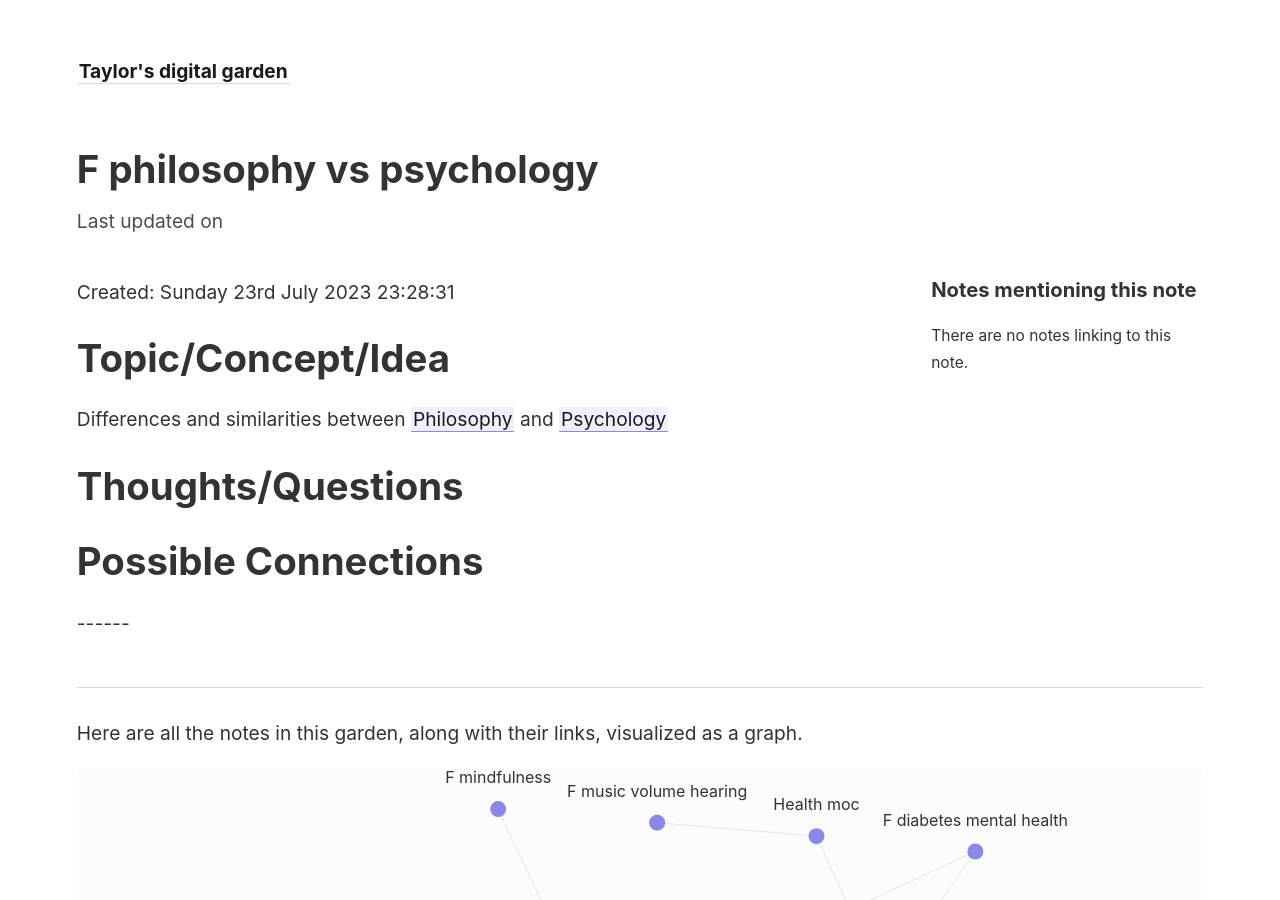
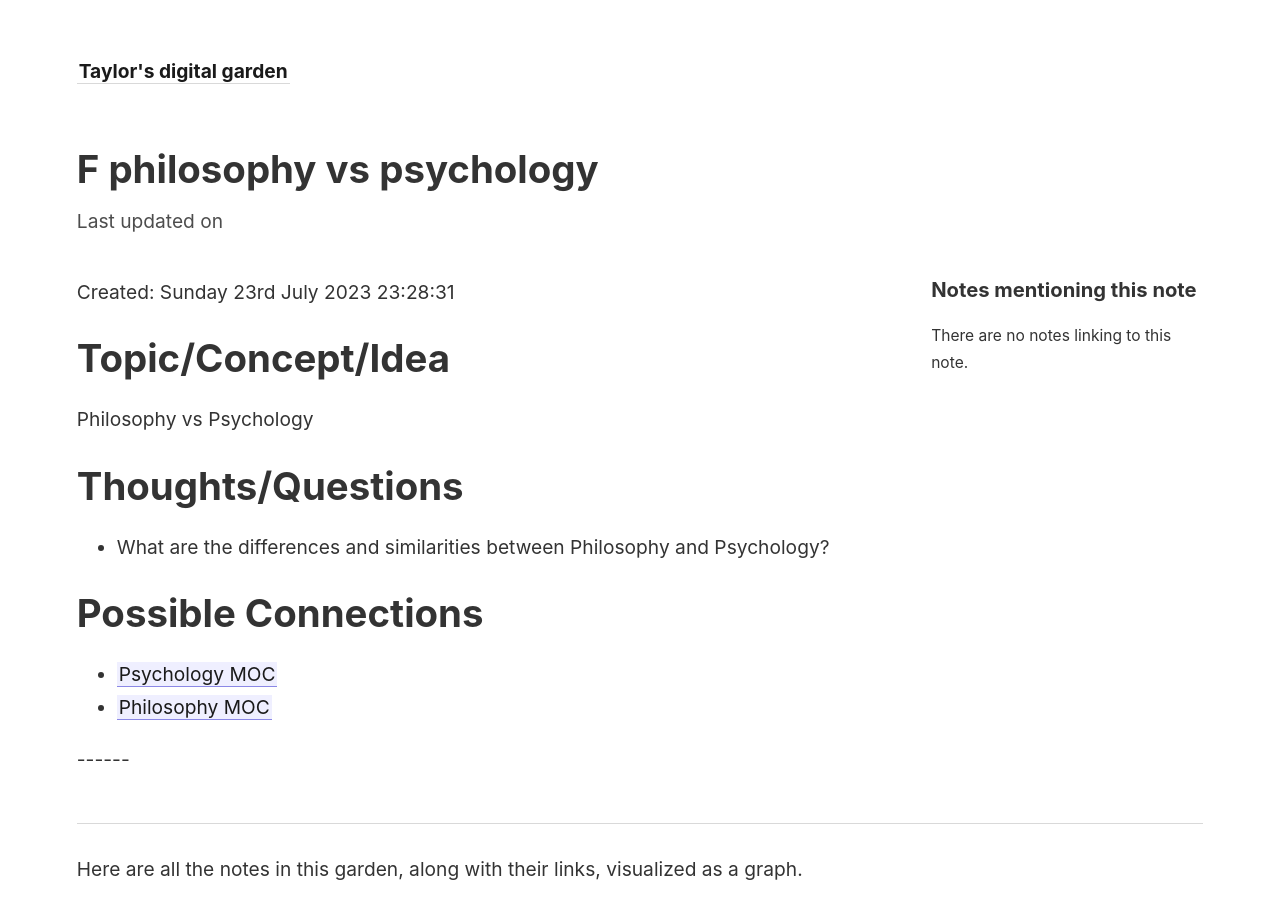
Before and after one commit to TM2611/digital-garden, a Jekyll site: the page built from _notes/001 Fleeting Notes/F - Philosophy vs Psychology.md, in a window 1280 px wide and 900 px high. Built offline with Jekyll 4.4.1, drawn with Linux system fonts in a browser that asks for light colours.

Commit message:
TEND - Philosophy vs Psychology

```diff
--- a/_notes/001 Fleeting Notes/F - Philosophy vs Psychology.md
+++ b/_notes/001 Fleeting Notes/F - Philosophy vs Psychology.md
@@ -5,9 +5,13 @@ Created: Sunday 23rd July 2023 23:28:31
 
 # Topic/Concept/Idea
 
-Differences and similarities between [[Philosophy MOC|Philosophy]] and [[Psychology MOC|Psychology]]
-
+ Philosophy vs Psychology
 
 # Thoughts/Questions
 
+- What are the differences and similarities between Philosophy and Psychology?
+
 # Possible Connections
+
+- [[Psychology MOC]]
+- [[Philosophy MOC]]
```
